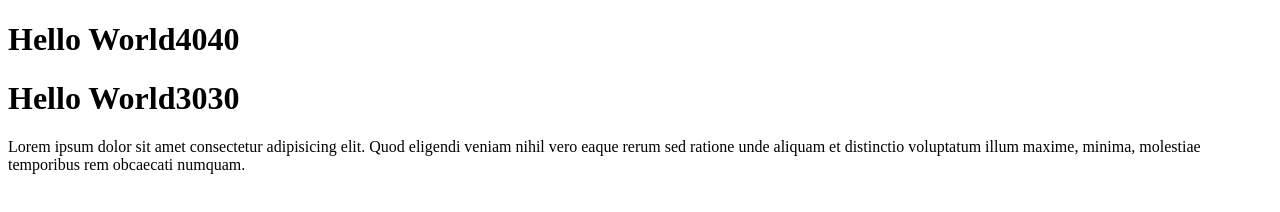
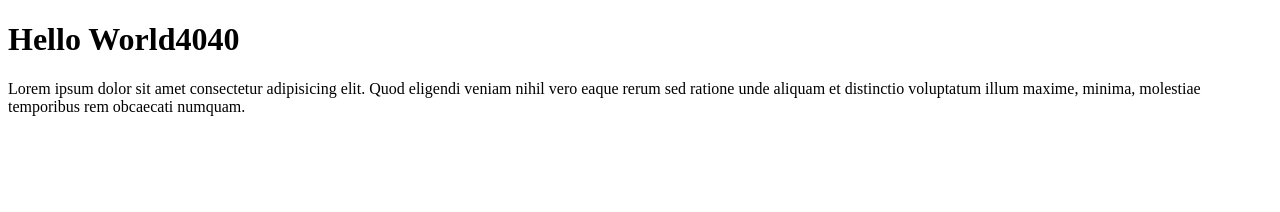
Before and after one commit to mdruhitbeensiddik/git-branch, a plain HTML site: page index.html in a window 1280 px wide. Drawn offline with Linux system fonts and the light colour scheme.

Commit message:
Update index.html

```diff
--- a/index.html
+++ b/index.html
@@ -8,7 +8,6 @@
 </head>
 <body>
     <h1>Hello World4040</h1>
-    <h1>Hello World3030</h1>
     <p>Lorem ipsum dolor sit amet consectetur adipisicing elit. Quod eligendi veniam nihil vero eaque rerum sed ratione unde aliquam et distinctio voluptatum illum maxime, minima, molestiae temporibus rem obcaecati numquam.</p>
 
 </body>
```
